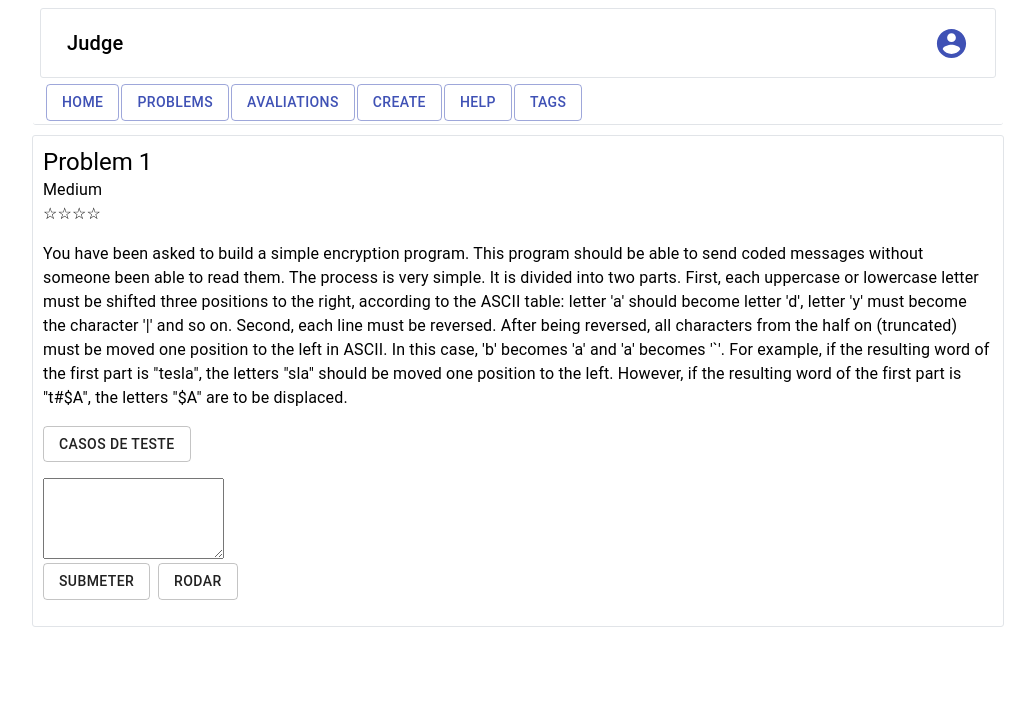
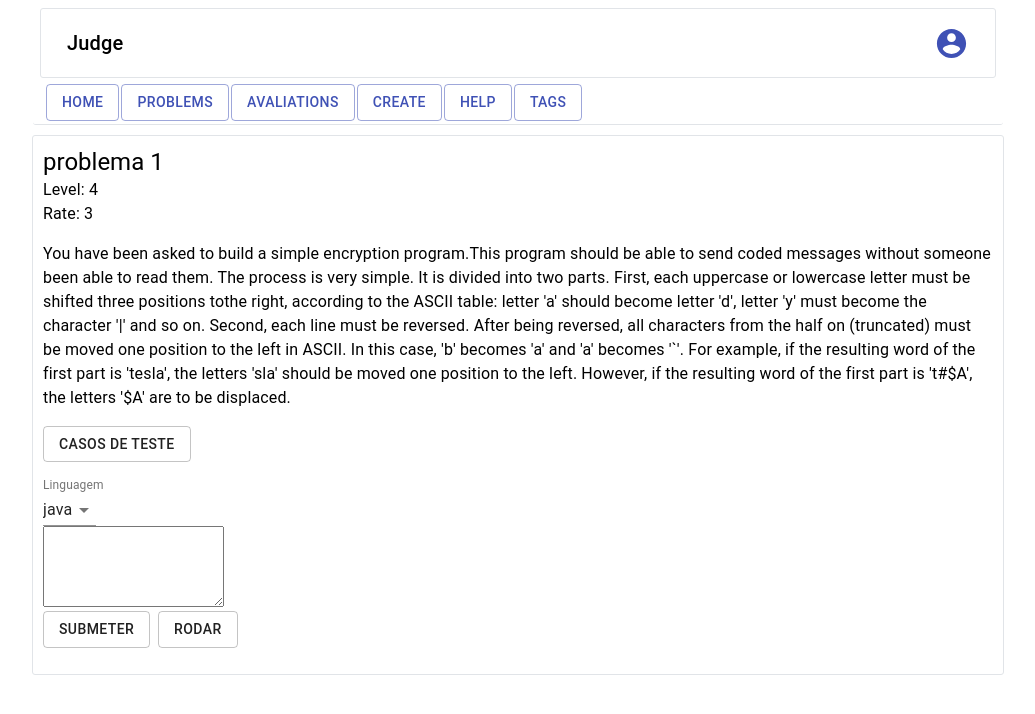
Before and after one commit to ashouy/jjudge, a React (Create React App) app in the folder jjudge-app/: page /createSolution/0 in a window 1280 px wide. Shown: the top 714 px of the page, without its empty margins (122-1157 px from the left). Built offline with nearby package versions, Linux system fonts and the light colour scheme.

Commit message:
#99 handling almost all functionalities in create solution screen

```diff
--- a/jjudge-app/src/Containers/App.js
+++ b/jjudge-app/src/Containers/App.js
@@ -40,7 +40,7 @@ const App = () => {
                     <Route path='/showProblems' component={Problems} />
                     <Route path='/createProblem' component={CreateProbleScreen} />
                     <Route
-                        path='/createSolution'
+                        path='/createSolution/:code'
                         component={CreateSolutionScreen}
                     />
                     <Route path='/avaliations' component={Avaliations} />
--- a/jjudge-app/src/components/mainContent/createSolution/CreateSolutionHeader.js
+++ b/jjudge-app/src/components/mainContent/createSolution/CreateSolutionHeader.js
@@ -13,6 +13,7 @@ const useStyles = makeStyles((theme) => ({
 }))
 
 const CreateSolutionHeader = props => {
+    const {problemInfo} = props
     const classes = useStyles()
 
     const [viewInfo, setViewInfo] = useState(true)
@@ -29,22 +30,20 @@ const CreateSolutionHeader = props => {
         >
             <Grid item >
                 <Typography variant="h5" component="h2">
-                    Problem 1
+                    {problemInfo.title}
                 </Typography>
                 <Typography>
-                    Medium
+                   Level: {problemInfo.level}
                 </Typography>
                 <Typography>
-                    ☆☆☆☆
+                   Rate: {problemInfo.rate}
                 </Typography>
             </Grid>
             <Grid item className={classes.testCasesContainer}>
                 {viewInfo
 
                 ?<Typography>
-                    You have been asked to build a simple encryption program. This program should be able to send coded messages without someone been able to read them. The process is very simple. It is divided into two parts.
-                    First, each uppercase or lowercase letter must be shifted three positions to the right, according to the ASCII table: letter 'a' should become letter 'd', letter 'y' must become the character '|' and so on. Second, each line must be reversed. After being reversed, all characters from the half on (truncated) must be moved one position to the left in ASCII. In this case, 'b' becomes 'a' and 'a' becomes '`'.
-                    For example, if the resulting word of the first part is "tesla", the letters "sla" should be moved one position to the left. However, if the resulting word of the first part is "t#$A", the letters "$A" are to be displaced.
+                    {problemInfo.enunciated}
                 </Typography>
                 :<TestCasesExemple testCases={props.testCases}/>
 
--- a/jjudge-app/src/components/mainContent/createSolution/CreateSolutionPlainText.js
+++ b/jjudge-app/src/components/mainContent/createSolution/CreateSolutionPlainText.js
@@ -1,4 +1,4 @@
-import { Button, Grid, makeStyles, TextareaAutosize, Typography } from '@material-ui/core'
+import { Button, FormControl, Grid, InputLabel, makeStyles, MenuItem, Select, TextareaAutosize, Typography } from '@material-ui/core'
 import React from 'react'
 
 const useStyles = makeStyles((theme) => ({
@@ -6,27 +6,70 @@ const useStyles = makeStyles((theme) => ({
 
     }
 }))
+const ITEM_HEIGHT = 48;
+const ITEM_PADDING_TOP = 8;
+const MenuProps = {
+    PaperProps: {
+        style: {
+            maxHeight: ITEM_HEIGHT * 4.5 + ITEM_PADDING_TOP,
+            width: 250,
+        },
+    },
+}
 
 const CreateSolutionPlainText = props => {
-    const classes = useStyles
+
+    const {
+        language,
+        languageList,
+        changeLanguage,
+        script,
+        changeScript,
+        submmitSolution,
+        runSolution
+    } = props
+    const classes = useStyles()
+
+    const changeLanguageHandler = event => {
+        changeLanguage(event.target.value)
+    }
+    const changeScriptHandler = event =>{
+        changeScript(event.target.value)
+    }
 
     return (
         <Grid container direction='column'>
             <Grid item>
+                <FormControl>
+                    <InputLabel>Linguagem</InputLabel>
+                    <Select
+                        value={language}
+                        MenuProps={MenuProps}
+                        onChange={changeLanguageHandler}
+                    >
+                        {
+                            languageList.map((language, index) => (
+                                <MenuItem key={index} value={language} >{language.name}</MenuItem>
+                            ))
+                        }
+                    </Select>
+                </FormControl>
+            </Grid>
+            <Grid item>
                 <TextareaAutosize
                     rowsMin={5}
-
+                    onChange={changeScriptHandler}
+                    value={script}
                 >
-
                 </TextareaAutosize>
             </Grid>
             <Grid item>
                 <Grid container direction='row' spacing={1}>
                     <Grid item>
-                        <Button variant='outlined'>Submeter</Button>
+                        <Button variant='outlined' onClick={submmitSolution}>Submeter</Button>
                     </Grid>
                     <Grid item>
-                        <Button variant='outlined' onClick={props.runClick} >Rodar</Button>
+                        <Button variant='outlined' onClick={runSolution} >Rodar</Button>
                     </Grid>
                 </Grid>
             </Grid>
--- a/jjudge-app/src/components/mainContent/createSolution/CreateSolutionScreen.js
+++ b/jjudge-app/src/components/mainContent/createSolution/CreateSolutionScreen.js
@@ -3,14 +3,12 @@ import React, { useEffect, useState } from 'react'
 import CreateSolutionHeader from './CreateSolutionHeader'
 import CreateSolutionPlainText from './CreateSolutionPlainText'
 import RunTestCases from './RunTestCases'
-import {
-    BrowserRouter as Router,
-    Link,
-    useLocation
-  } from "react-router-dom";
+
 import axios from 'axios'
+import TestCasesList from '../createProblem/TestCasesList'
+
 const useStyles = makeStyles((theme) => ({
-    root:{
+    root: {
 
     }
 }))
@@ -18,6 +16,15 @@ const useStyles = makeStyles((theme) => ({
 function create(name, stdin, expectedStdoutput,) {
     return { name, stdin, expectedStdoutput }
 }
+function createLanguage(name, code) {
+    return { name, code }
+}
+const languageList = [
+    createLanguage('java', 1),
+    createLanguage('java script', 2),
+    createLanguage('C++', 3),
+    createLanguage('python', 4)
+]
 const testCasesExp = [
     create('divAB', 'stdin exemple', 'stdout exemple'),
     create('divAB', 'stdin exemple', 'stdout exemple'),
@@ -25,30 +32,81 @@ const testCasesExp = [
     create('divAB', 'stdin exemple', 'stdout exemple'),
     create('divAB', 'stdin exemple', 'stdout exemple'),
 ]
-const useQuery = () =>{
-    return new URLSearchParams(useLocation().search)
+const problemInfoExp = {
+    id: 1,
+    title: 'problema 1',
+    tag: 2,
+    code: 134,
+    level: 4,
+    rate: 3,
+    enunciated: "You have been asked to build a simple encryption program." +
+        "This program should be able to send coded messages without someone been" +
+        " able to read them. The process is very simple. It is divided into two parts." +
+        " First, each uppercase or lowercase letter must be shifted three positions to" +
+        "the right, according to the ASCII table: letter 'a' should become letter 'd', letter" +
+        " 'y' must become the character '|' and so on. Second, each line must be reversed." +
+        " After being reversed, all characters from the half on (truncated) must be moved one" +
+        " position to the left in ASCII. In this case, 'b' becomes 'a' and 'a' becomes '`'." +
+        " For example, if the resulting word of the first part is 'tesla', the letters 'sla'" +
+        " should be moved one position to the left. However, if the resulting word of the first" +
+        " part is 't#$A', the letters '$A' are to be displaced."
+
 }
+
 const CreateSolutionScreen = props => {
+
     const classes = useStyles()
+    const { code } = props.match.params
     const [testCases, setTestCases] = useState([])
+    const [problemInfo, setProblemInfo] = useState({})
     const [expanded, setExpanded] = useState(false)
-    const {id} = props.match.params
-    const {title} = props.match.params
-    const query = useQuery()
-    console.log(query.get('id'))
-    console.log(query.get('title'))
-    console.log(query.get('level'))
+    const [selectedLanguage, setSelectedLanguage] = useState(languageList[0])
+    const [script, setScript] = useState('')
+    const [newSoltution, setNewSolution] = useState(true)
 
-    useEffect(() =>{
-        const a = async () =>{
+    const selectedLanguageHandler = language =>{
+        setSelectedLanguage(language)
+    }
+    const scriptHandler = script =>{
+        setScript(script)
+    }
+    useEffect(() => {//axios get problem Id with test cases and script if user already have
+        const aux = async () => {
             setTestCases(testCasesExp)
+            setProblemInfo(problemInfoExp)
         }
-        a()
-    },[])
+        aux()
+    }, [])
 
-    const expandedHandler = () =>{
-        setExpanded(prev => !prev)
+    const submmitSolution = () =>{
+        const solution = {
+            problemCode: Number.parseInt(code),
+            language: selectedLanguage,
+            script: script,
+            new: newSoltution
         }
+        axios({
+            method:'post',
+            url:'https://blabla',
+            data:solution
+            // headers:{"x-access-token": token}
+        })
+    }
+    const runSolution = () =>{
+        const solution ={
+            script: script,
+            language: selectedLanguage,
+            testCases: testCases
+        }
+        axios({
+            method:'post',
+            url:'https://blablaRun',
+            data:solution
+        })
+        setExpanded(true)
+    }
+
+
     return (
         <Grid
             container
@@ -58,14 +116,22 @@ const CreateSolutionScreen = props => {
             alignItems='stretch'
         >
             <Grid item>
-                    <CreateSolutionHeader testCases={testCases}/>
+                <CreateSolutionHeader testCases={testCases} problemInfo={problemInfo} />
             </Grid>
             <Grid item>
-                    <CreateSolutionPlainText runClick={expandedHandler}/>
+                <CreateSolutionPlainText
+                    changeScript={scriptHandler}
+                    script={script}
+                    language={selectedLanguage}
+                    languageList={languageList}
+                    changeLanguage={selectedLanguageHandler}
+                    submmitSolution={submmitSolution}
+                    runSolution={runSolution}
+                />
             </Grid>
             <Grid item>
                 <Collapse in={expanded} timeout='auto' unmountOnExit>
-                        <RunTestCases/>
+                    <RunTestCases />
                 </Collapse>
             </Grid>
 
--- a/jjudge-app/src/components/mainContent/showProblems/Problems.js
+++ b/jjudge-app/src/components/mainContent/showProblems/Problems.js
@@ -93,7 +93,7 @@ const Problems = props => {
                                         {row.name}
                                     </TableCell>
                                     <TableCell>
-                                        <Link to={`/createSolution?id=1&title=bla&level=3`}>
+                                        <Link to={`/createSolution/${rows.indexOf(row)}`} >
                                             <IconButton size='small'>
                                                 <SearchIcon />
                                             </IconButton>
```
Lines whose indentation alone changed are shown as unchanged.
